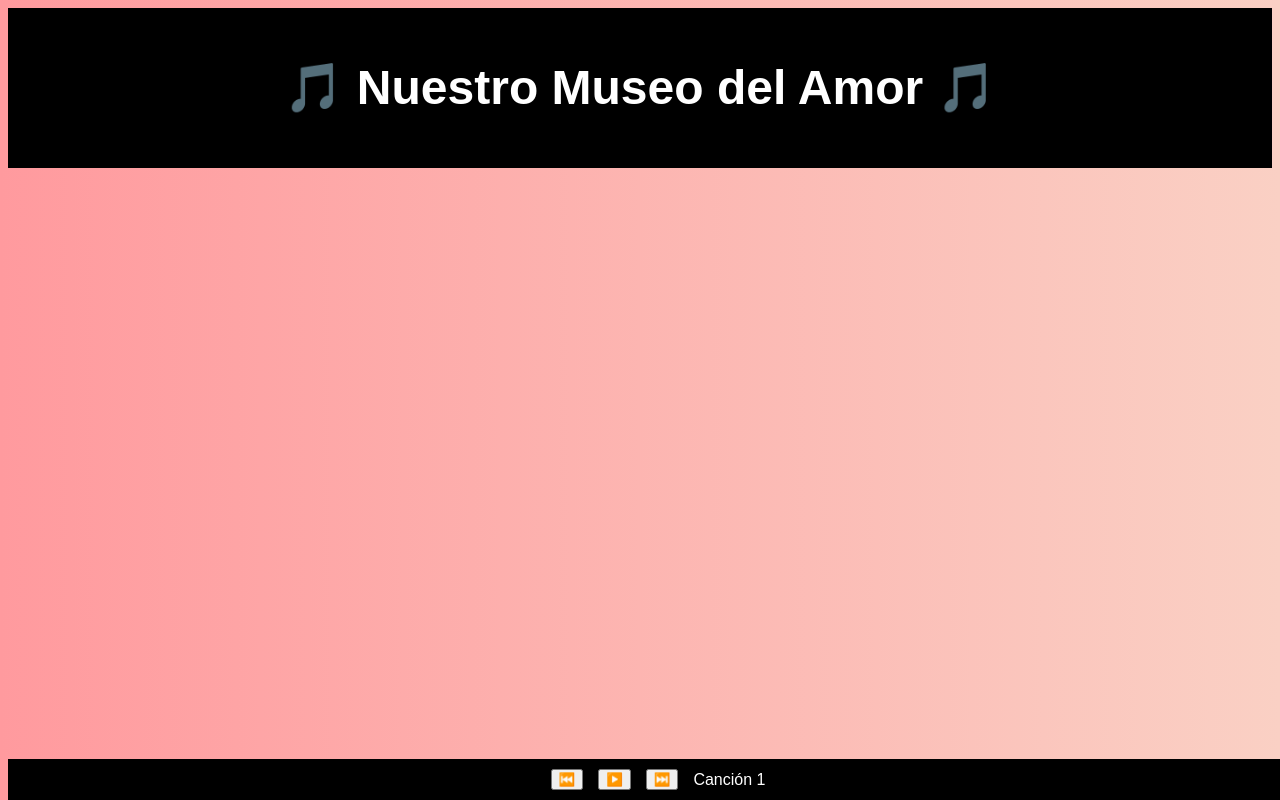
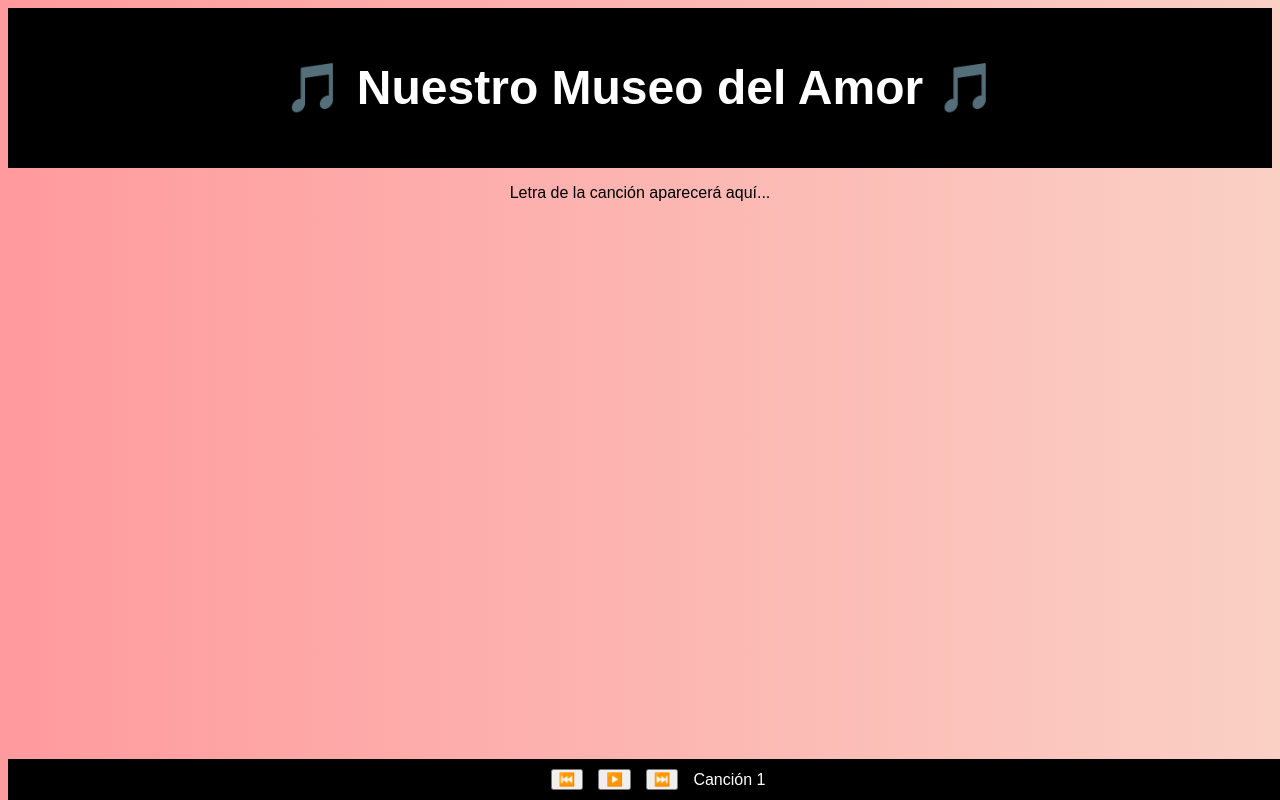
Before and after one commit to diamantete/diamantete.github.io, a plain HTML site: page index.html in a window 1280 px wide. Drawn offline with nearby package versions, Linux system fonts and the light colour scheme.

Commit message:
Update index.html

```diff
--- a/index.html
+++ b/index.html
@@ -7,6 +7,7 @@
     <link rel="stylesheet" href="styles.css">
 </head>
 <body>
+
     <header>
         <h1>🎵 Nuestro Museo del Amor 🎵</h1>
     </header>
@@ -18,7 +19,12 @@
         <span id="songTitle">Canción 1</span>
     </div>
 
+    <div id="lyrics-container">
+        <p id="lyrics">Letra de la canción aparecerá aquí...</p>
+    </div>
+
     <script src="https://cdnjs.cloudflare.com/ajax/libs/howler/2.2.3/howler.min.js"></script>
     <script src="script.js"></script>
+
 </body>
 </html>
```
